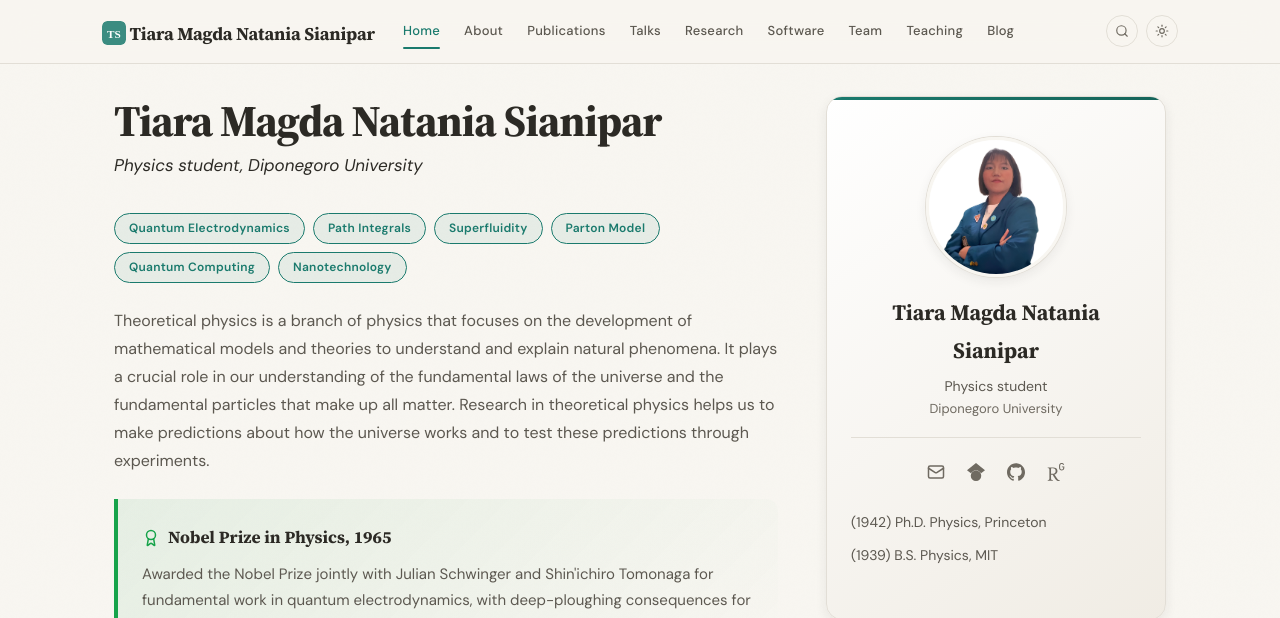
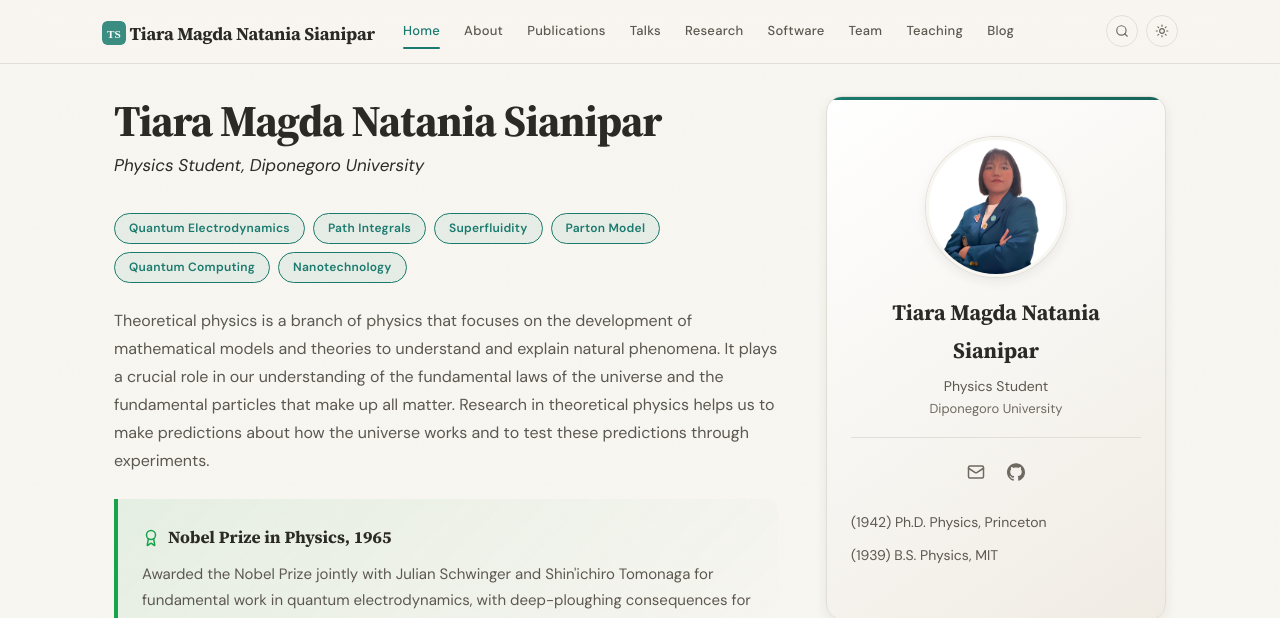
Before and after one commit to tiara264/tiara264.github.io, a Jekyll site: the page built from _pages/home.md, in a window 1280 px wide and 1400 px high. Shown: the top 618 px of the window. Built offline with Jekyll 4.4.1, drawn with Linux system fonts in a browser that asks for light colours; part of the change alters nothing that is shown; some of the changed text lies outside the part shown.

```diff
--- a/_config.yml
+++ b/_config.yml
@@ -2,7 +2,7 @@
 # STEP 1: Your Identity (required)
 # ============================================================
 name: "Tiara Magda Natania Sianipar"
-title: "Physics student"
+title: "Physics Student"
 institution: "Diponegoro University"
 email: tiarasianipar264@gmail.com
 photo: tiara_foto.jpeg  # place your photo in images/
@@ -11,12 +11,13 @@ photo: tiara_foto.jpeg  # place your photo in images/
 # STEP 2: Your Links (optional -- leave blank to hide an icon)
 # ============================================================
 links:
-  google_scholar: "https://scholar.google.com/citations?user=B7vSqZsAAAAJ"
+  google_scholar:
   github: "https://github.com/tiara264"
-  researchgate: "https://www.researchgate.net/"
+  researchgate:
   orcid: ""
   twitter: ""
   linkedin: ""
+  instagram: "https://www.instagram.com/aramagda_/"
   cv: ""  # e.g., "papers/cv.pdf"
 
 # ============================================================
```
